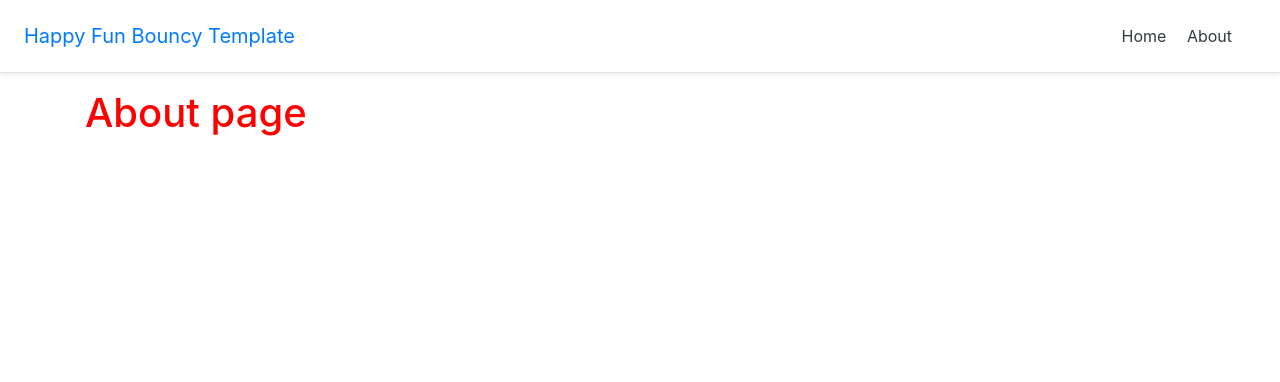
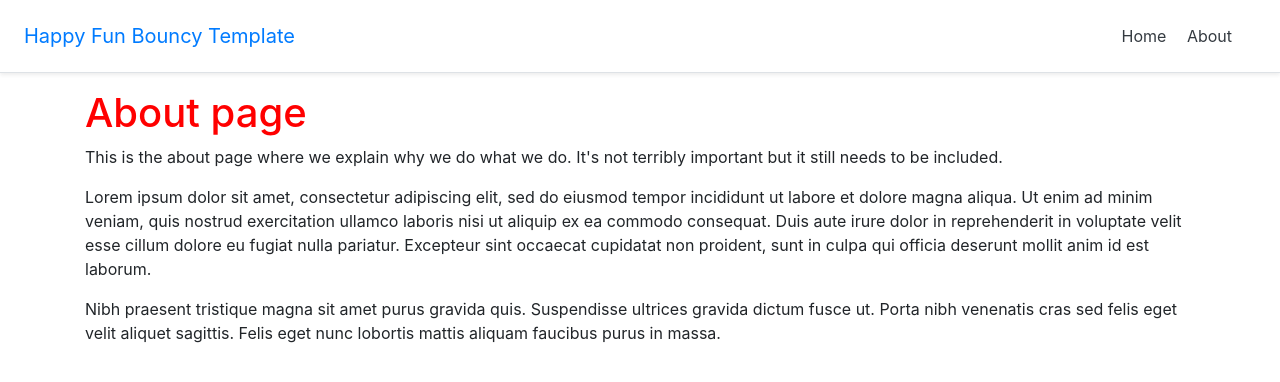
Before and after one commit to kevinbowen777/django-start, a Django app: page /about/ in a window 1280 px wide. Shown: the top 382 px of the page. Run offline with Django 3.2, Linux system fonts and the light colour scheme; parts of the project's set-up code (start-up, migrations or seed data) failed here and were passed over; some libraries are stand-ins or nearby versions.

Commit message:
Add some lorum ipsum boilerplate text

```diff
--- a/templates/about.html
+++ b/templates/about.html
@@ -3,4 +3,16 @@
 
 {% block content %}
 <h1>About page</h1>
+<p>This is the about page where we explain why we do what we do. It's not
+terribly important but it still needs to be included.</p>
+<p>Lorem ipsum dolor sit amet, consectetur adipiscing elit, sed do eiusmod
+tempor incididunt ut labore et dolore magna aliqua. Ut enim ad minim veniam,
+quis nostrud exercitation ullamco laboris nisi ut aliquip ex ea commodo
+consequat. Duis aute irure dolor in reprehenderit in voluptate velit esse
+cillum dolore eu fugiat nulla pariatur. Excepteur sint occaecat cupidatat non
+proident, sunt in culpa qui officia deserunt mollit anim id est laborum.</p>
+<p>Nibh praesent tristique magna sit amet purus gravida quis. Suspendisse
+ultrices gravida dictum fusce ut. Porta nibh venenatis cras sed felis eget
+velit aliquet sagittis. Felis eget nunc lobortis mattis aliquam faucibus purus
+in massa.</p>
 {% endblock content %}
```
